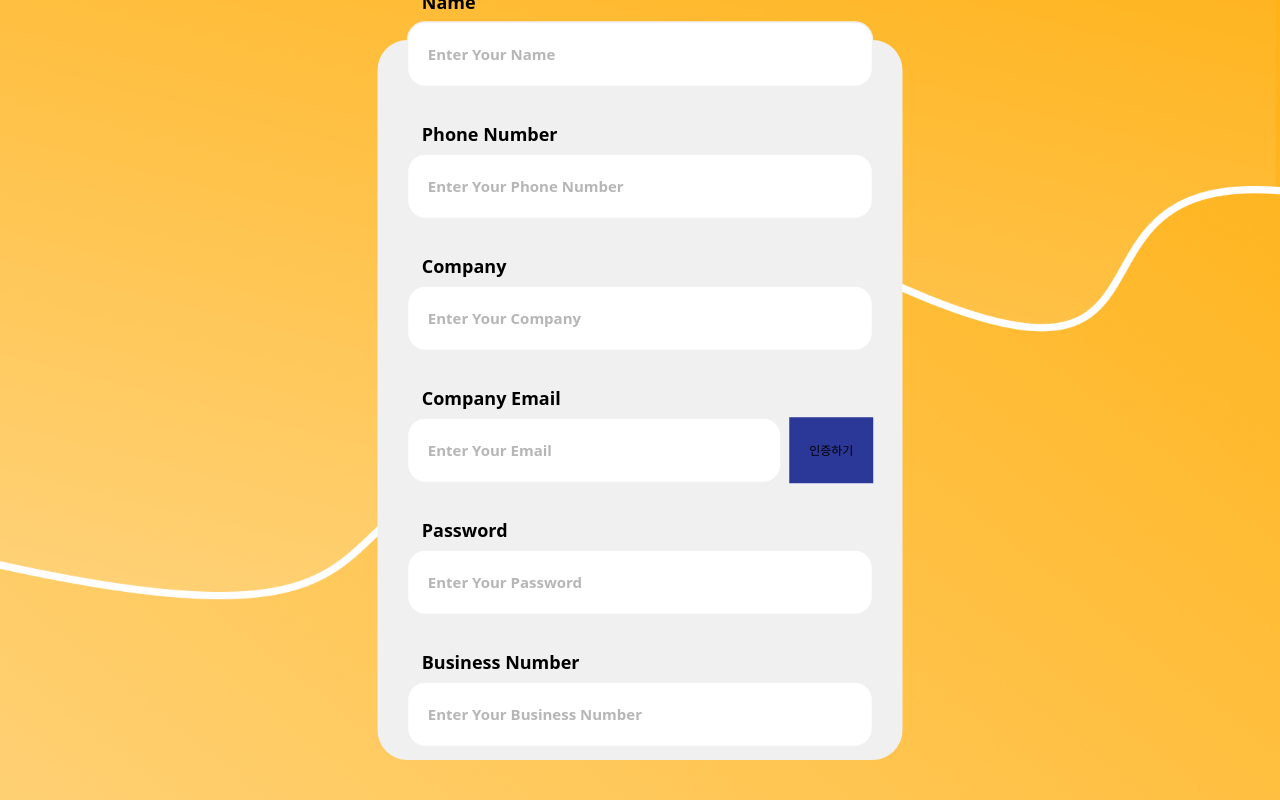
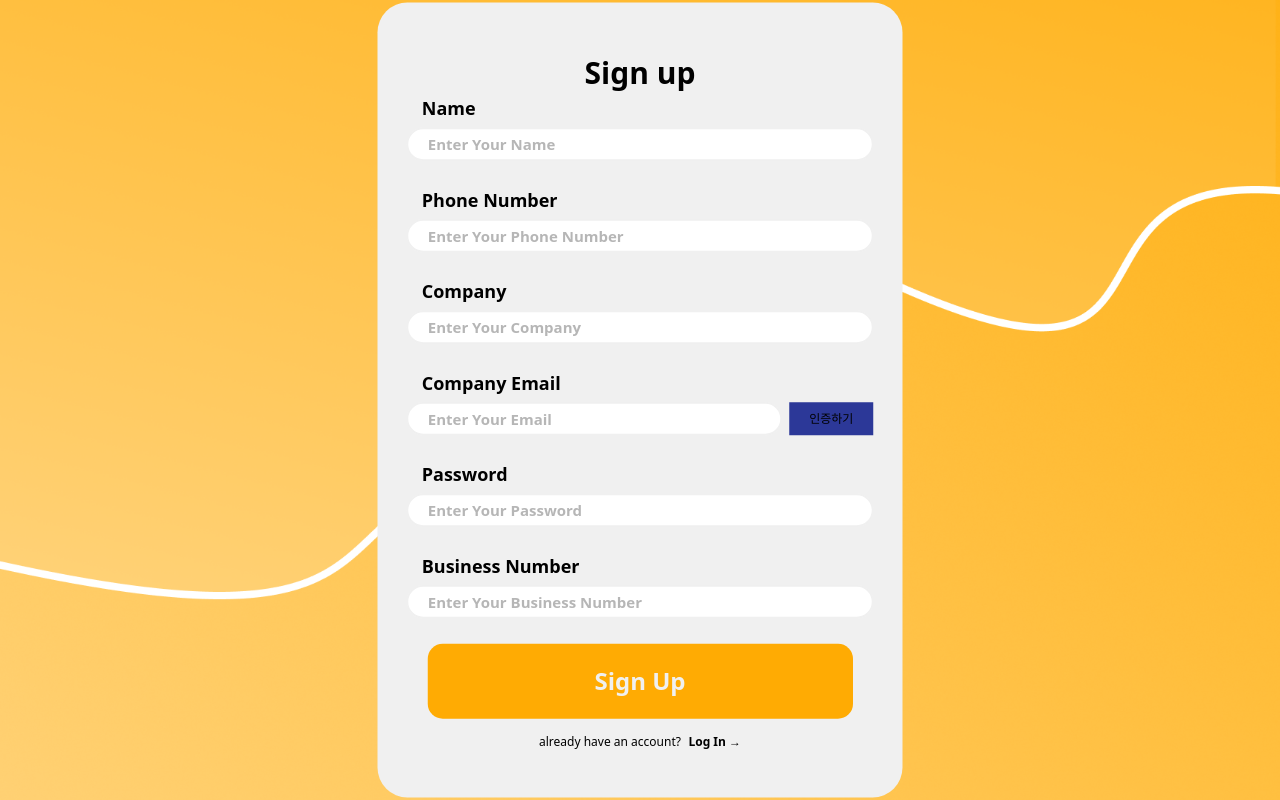
Before and after one commit to NovasHelios/WEB, a React (Vite) app: page /signup/business in a window 1280 px wide. Built offline with nearby package versions, Linux system fonts and the light colour scheme.

Commit message:
stlyed 수정

```diff
--- a/src/components/ui/EmailVerifyButton.jsx
+++ b/src/components/ui/EmailVerifyButton.jsx
@@ -12,8 +12,8 @@ const EmailVerifyButton = ({ email }) => {
           if (!email) return;
           setShowModal(true);
         }}
-        style={{ backgroundColor: "#2C3898", width: "112px", height: "88px" }}
-        className="text-white font-semibold rounded-xl hover:opacity-90 transition-opacity text-2xl"
+        style={{ backgroundColor: "#2C3898", width: "112px", height: "44px" }}
+        className="text-2xl font-semibold text-white transition-opacity rounded-xl hover:opacity-90"
       >
         인증하기
       </button>
--- a/src/pages/SignIn/signIn.styles.js
+++ b/src/pages/SignIn/signIn.styles.js
@@ -2,7 +2,7 @@ import styled from "styled-components";
 
 export const Container = styled.div`
   width: 700px;
-  height: 960px;
+  height: 1060px;
   display: flex;
   justify-content: center;
   align-items: center;
@@ -23,14 +23,14 @@ export const Form = styled.form`
 export const InputGroup = styled.div`
   display: flex;
   flex-direction: column;
-  margin-bottom: 20px;
+  margin-bottom: 10px;
 `;
 
 export const Input = styled.input`
   background-color: #ffffff;
   border-radius: 25px;
   width: 622px;
-  height: 88px;
+  height: 44px;
   font-size: 20px;
   font-weight: 600;
   padding-left: 26px;
@@ -68,7 +68,6 @@ export const Label = styled.label`
 
 export const HeaderTag = styled.div`
   font-size: 40px;
-  padding-bottom: 79px;
   font-weight: 600;
 `;
 
@@ -82,7 +81,7 @@ export const SignButton = styled.button`
   color: ${({ $textColor }) => $textColor};
   border: none;
   cursor: pointer;
-  margin-top: 40px;
+
 `;
 
 
```
